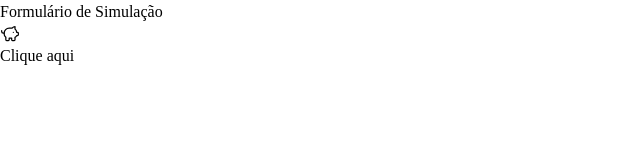
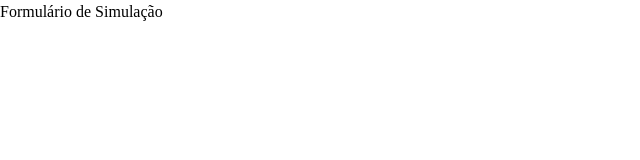
Before and after one commit to Reinaldolimadev/Appfinanceiro, a React (Vite) app: page / in a window 1280 px wide. Shown: the top 160 px of the page, without its empty margins (0-640 px from the left). Built offline with nearby package versions, Linux system fonts and the light colour scheme.

Commit message:
Atualiza botão e rotas

```diff
--- a/src/components/shared/button.tsx
+++ b/src/components/shared/button.tsx
@@ -26,7 +26,7 @@ export function Button({
   return (
     <button {...props}
 
-    className={[baseclasses, variantClasses[variant]].join("  ")}>
+    className={[baseclasses, variantClasses[variant], className].join("  ")}>
       {Icon && <Icon size={20} />}
       {children}
     </button>
--- a/src/router.tsx
+++ b/src/router.tsx
@@ -1,7 +1,7 @@
-import { PiggyBank } from 'lucide-react'
+
 import { createBrowserRouter } from 'react-router-dom'
 
-import { Button } from './components/shared/button'
+
 
 export const router = createBrowserRouter([
   {
@@ -12,9 +12,7 @@ export const router = createBrowserRouter([
   <div>
     <h1>Formulário de Simulação</h1>
 
-    <Button variant="primary" icon={PiggyBank}>
-      Clique aqui
-    </Button>
+
   </div>
 ),
       },
```
